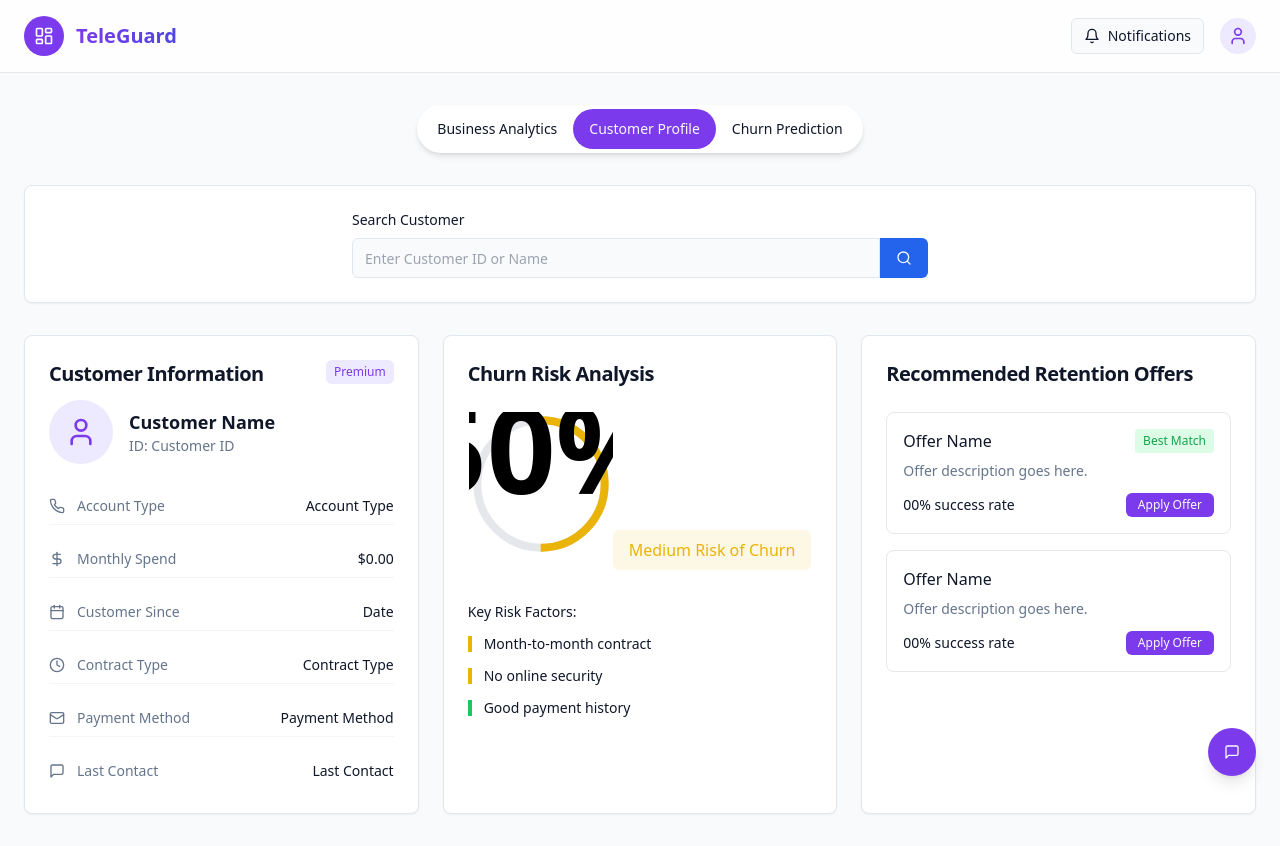
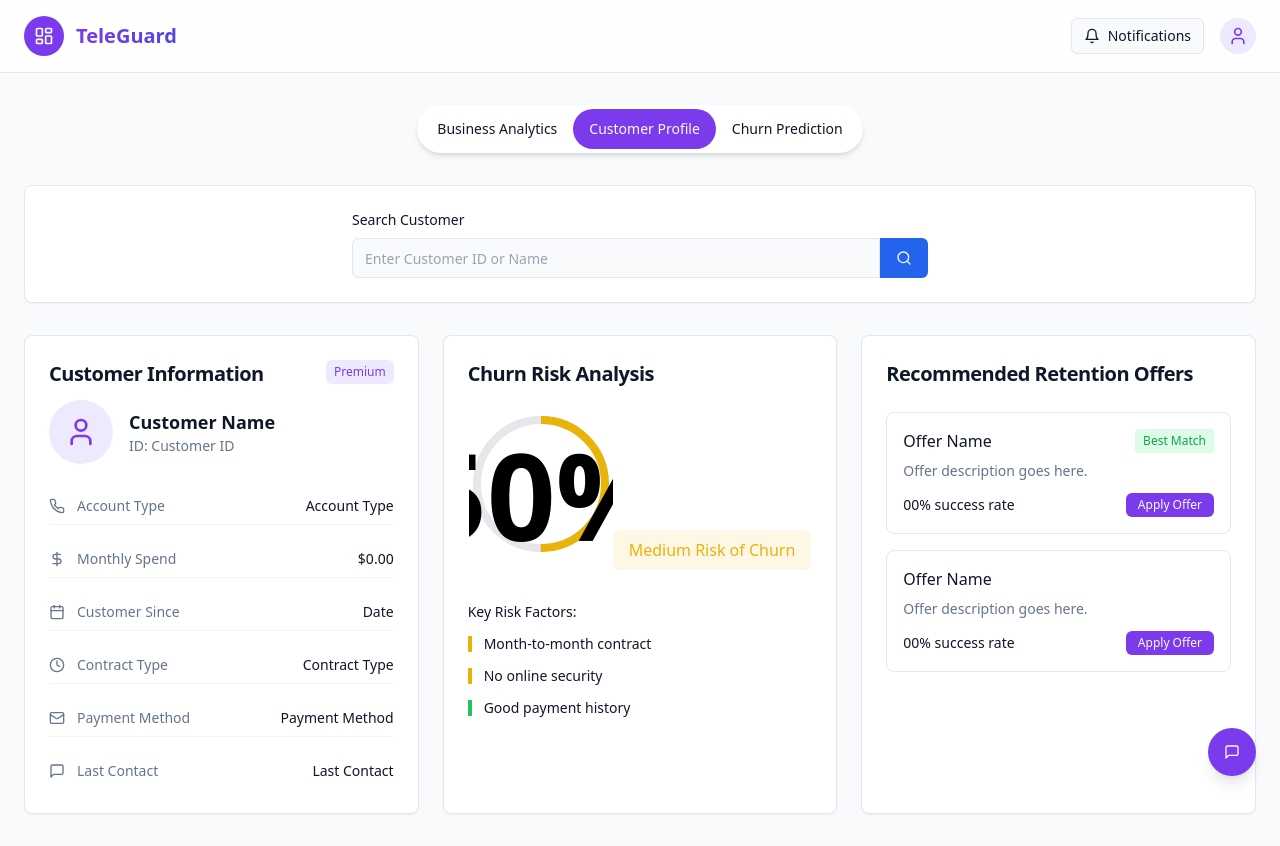
Before and after one commit to BANDENAGASANDEEP/churnwise-insights, a React (Vite) app: page /dashboard in a window 1280 px wide. Both pictures are taken after a click on the button "Customer Profile". Built offline with nearby package versions, Linux system fonts and the light colour scheme.

Commit message:
Fix: Churn Risk Analysis visual error
Fixes the visual error in the Churn Risk Analysis section, specifically the percentage display and graph.

```diff
--- a/src/pages/Dashboard.tsx
+++ b/src/pages/Dashboard.tsx
@@ -1,3 +1,4 @@
+
 import { useState } from "react";
 import { motion } from "framer-motion";
 import { Button } from "@/components/ui/button";
@@ -402,20 +403,26 @@ const Dashboard = () => {
                   <div className="mb-8 text-center">
                     <div className="relative inline-block">
                       <svg className="w-36 h-36" viewBox="0 0 36 36">
-                        <path
+                        <circle
+                          cx="18"
+                          cy="18"
+                          r="16"
+                          fill="none"
                           className="stroke-current text-gray-200"
                           strokeWidth="2"
+                        />
+                        <circle
+                          cx="18"
+                          cy="18"
+                          r="16"
                           fill="none"
-                          d="M18 2.0845 a 15.9155 15.9155 0 0 1 0 31.831 a 15.9155 15.9155 0 0 1 0 -31.831"
-                        />
-                        <path
                           className="stroke-current text-yellow-500"
                           strokeWidth="2"
-                          fill="none"
-                          strokeDasharray="50, 100"
-                          d="M18 2.0845 a 15.9155 15.9155 0 0 1 0 31.831 a 15.9155 15.9155 0 0 1 0 -31.831"
+                          strokeDasharray="100.53"
+                          strokeDashoffset="50.265"
+                          transform="rotate(-90 18 18)"
                         />
-                        <text x="18" y="20.5" className="font-bold text-3xl" textAnchor="middle">50%</text>
+                        <text x="18" y="20.5" className="text-3xl font-bold" textAnchor="middle" dominantBaseline="central">50%</text>
                       </svg>
                     </div>
                     <div className="bg-yellow-500/10 text-yellow-500 px-4 py-2 rounded-md inline-block mt-4">
@@ -609,20 +616,26 @@ const Dashboard = () => {
                       <div className="text-center mb-8">
                         <div className="relative inline-block">
                           <svg className="w-36 h-36" viewBox="0 0 36 36">
-                            <path
+                            <circle
+                              cx="18"
+                              cy="18"
+                              r="16"
+                              fill="none"
                               className="stroke-current text-gray-200"
                               strokeWidth="2"
+                            />
+                            <circle
+                              cx="18"
+                              cy="18"
+                              r="16"
                               fill="none"
-                              d="M18 2.0845 a 15.9155 15.9155 0 0 1 0 31.831 a 15.9155 15.9155 0 0 1 0 -31.831"
-                            />
-                            <path
                               className={`stroke-current ${predictionResult.riskLevel === "high" ? "text-red-500" : predictionResult.riskLevel === "medium" ? "text-yellow-500" : "text-green-500"}`}
                               strokeWidth="2"
-                              fill="none"
-                              strokeDasharray={`${predictionResult.risk}, 100`}
-                              d="M18 2.0845 a 15.9155 15.9155 0 0 1 0 31.831 a 15.9155 15.9155 0 0 1 0 -31.831"
+                              strokeDasharray="100.53"
+                              strokeDashoffset={100.53 - (predictionResult.risk * 100.53 / 100)}
+                              transform="rotate(-90 18 18)"
                             />
-                            <text x="18" y="20.5" className="font-bold text-3xl" textAnchor="middle">{predictionResult.risk}%</text>
+                            <text x="18" y="20.5" className="text-3xl font-bold" textAnchor="middle" dominantBaseline="central">{predictionResult.risk}%</text>
                           </svg>
                         </div>
                         <div className={`${getRiskBgColor(predictionResult.riskLevel)} ${getRiskColor(predictionResult.riskLevel)} px-4 py-2 rounded-md inline-block mt-4`}>
```
